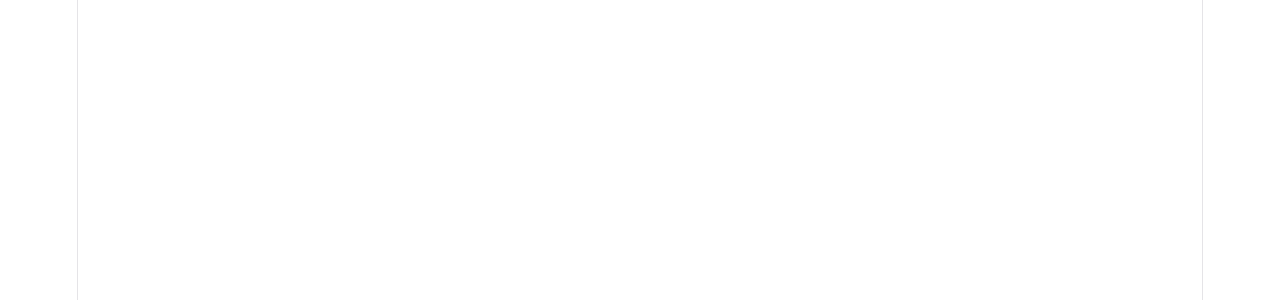
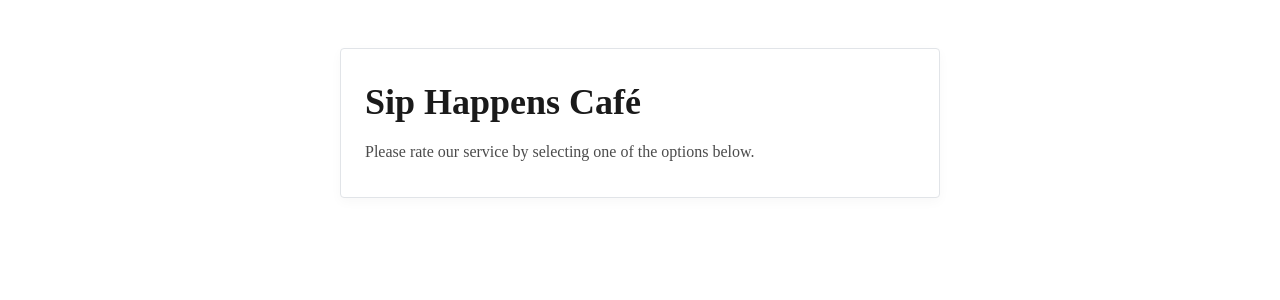
Before and after one commit to VitasGolden/02-react-cafe, a React (Vite) app: page / in a window 1280 px wide. Shown: the top 300 px of the page. Built offline with nearby package versions, Linux system fonts and the light colour scheme.

Commit message:
Complete steps 1-3

```diff
--- a/package.json
+++ b/package.json
@@ -10,6 +10,7 @@
 		"preview": "vite preview"
 	},
 	"dependencies": {
+		"modern-normalize": "^3.0.1",
 		"react": "^19.3.1",
 		"react-dom": "^19.3.1"
 	},
@@ -27,7 +28,7 @@
 		"eslint-plugin-react-hooks": "^7.1.1",
 		"eslint-plugin-react-refresh": "^0.5.7",
 		"globals": "^17.13.0",
-    "typescript": "~7.0.2",
+		"typescript": "~5.8.2",
 		"typescript-eslint": "^8.72.0",
 		"vite": "^8.3.5"
 	}
--- a/src/components/App/App.tsx
+++ b/src/components/App/App.tsx
@@ -1,5 +1,26 @@
-import './App.module.css'
+import { useState } from 'react'
+import css from './App.module.css'
+import CafeInfo from '../CafeInfo/CafeInfo'
+import { useFormState } from 'react-dom'
+import type { Votes, VoteType } from '../../types/votes'
 
-function App() {}
+export default function App() {
+	const [votes, setVotes] = useState<Votes>({ good: 0, neutral: 0, bad: 0 })
 
-export default App
+	const handleVote = (type: VoteType) => {
+		setVotes(prevVotes => ({
+			...prevVotes,
+			[type]: prevVotes[type] + 1,
+		}))
+	}
+
+	const resetVotes = () => {
+		setVotes({ good: 0, neutral: 0, bad: 0 })
+	}
+
+	return (
+		<div className={css.app}>
+			<CafeInfo></CafeInfo>
+		</div>
+	)
+}
--- /dev/null
+++ b/src/components/CafeInfo/CafeInfo.tsx
@@ -0,0 +1,12 @@
+import css from './CafeInfo.module.css'
+
+export default function CafeInfo() {
+	return (
+		<div className={css.container}>
+			<h1 className={css.title}>Sip Happens Café</h1>
+			<p className={css.description}>
+				Please rate our service by selecting one of the options below.
+			</p>
+		</div>
+	)
+}
--- a/src/index.css
+++ /dev/null
@@ -1,111 +0,0 @@
-:root {
-  --text: #6b6375;
-  --text-h: #08060d;
-  --bg: #fff;
-  --border: #e5e4e7;
-  --code-bg: #f4f3ec;
-  --accent: #aa3bff;
-  --accent-bg: rgba(170, 59, 255, 0.1);
-  --accent-border: rgba(170, 59, 255, 0.5);
-  --social-bg: rgba(244, 243, 236, 0.5);
-  --shadow:
-    rgba(0, 0, 0, 0.1) 0 10px 15px -3px, rgba(0, 0, 0, 0.05) 0 4px 6px -2px;
-
-  --sans: system-ui, 'Segoe UI', Roboto, sans-serif;
-  --heading: system-ui, 'Segoe UI', Roboto, sans-serif;
-  --mono: ui-monospace, Consolas, monospace;
-
-  font: 18px/145% var(--sans);
-  letter-spacing: 0.18px;
-  color-scheme: light dark;
-  color: var(--text);
-  background: var(--bg);
-  font-synthesis: none;
-  text-rendering: optimizeLegibility;
-  -webkit-font-smoothing: antialiased;
-  -moz-osx-font-smoothing: grayscale;
-
-  @media (max-width: 1024px) {
-    font-size: 16px;
-  }
-}
-
-@media (prefers-color-scheme: dark) {
-  :root {
-    --text: #9ca3af;
-    --text-h: #f3f4f6;
-    --bg: #16171d;
-    --border: #2e303a;
-    --code-bg: #1f2028;
-    --accent: #c084fc;
-    --accent-bg: rgba(192, 132, 252, 0.15);
-    --accent-border: rgba(192, 132, 252, 0.5);
-    --social-bg: rgba(47, 48, 58, 0.5);
-    --shadow:
-      rgba(0, 0, 0, 0.4) 0 10px 15px -3px, rgba(0, 0, 0, 0.25) 0 4px 6px -2px;
-  }
-
-  #social .button-icon {
-    filter: invert(1) brightness(2);
-  }
-}
-
-#root {
-  width: 1126px;
-  max-width: 100%;
-  margin: 0 auto;
-  text-align: center;
-  border-inline: 1px solid var(--border);
-  min-height: 100svh;
-  display: flex;
-  flex-direction: column;
-  box-sizing: border-box;
-}
-
-body {
-  margin: 0;
-}
-
-h1,
-h2 {
-  font-family: var(--heading);
-  font-weight: 500;
-  color: var(--text-h);
-}
-
-h1 {
-  font-size: 56px;
-  letter-spacing: -1.68px;
-  margin: 32px 0;
-  @media (max-width: 1024px) {
-    font-size: 36px;
-    margin: 20px 0;
-  }
-}
-h2 {
-  font-size: 24px;
-  line-height: 118%;
-  letter-spacing: -0.24px;
-  margin: 0 0 8px;
-  @media (max-width: 1024px) {
-    font-size: 20px;
-  }
-}
-p {
-  margin: 0;
-}
-
-code,
-.counter {
-  font-family: var(--mono);
-  display: inline-flex;
-  border-radius: 4px;
-  color: var(--text-h);
-}
-
-code {
-  font-size: 15px;
-  line-height: 135%;
-  padding: 4px 8px;
-  background: var(--code-bg);
-}
--- a/src/main.tsx
+++ b/src/main.tsx
@@ -1,5 +1,9 @@
 import { StrictMode } from 'react'
 import { createRoot } from 'react-dom/client'
-import './index.css'
+import App from './components/App/App'
 
-createRoot(document.getElementById('root')!).render(<StrictMode></StrictMode>)
+createRoot(document.getElementById('root')!).render(
+	<StrictMode>
+		<App />
+	</StrictMode>,
+)
--- /dev/null
+++ b/src/types/votes.ts
@@ -0,0 +1,7 @@
+export interface Votes {
+	good: number
+	neutral: number
+	bad: number
+}
+
+export type VoteType = 'good' | 'neutral' | 'bad'
```
Also changed, not shown: 1 other file (tests, documents, lock files or other folders). Lines whose indentation alone changed are shown as unchanged.
